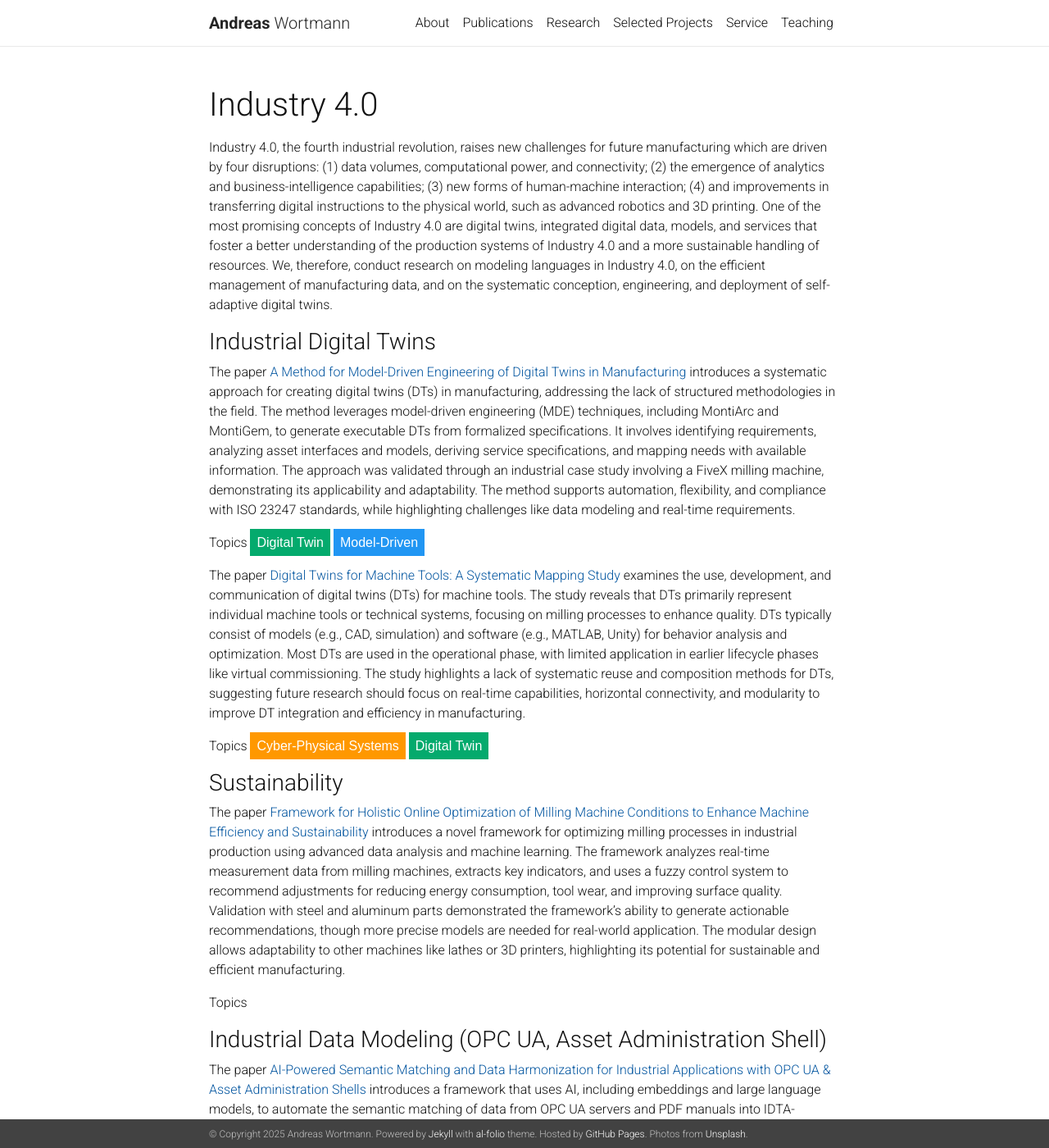
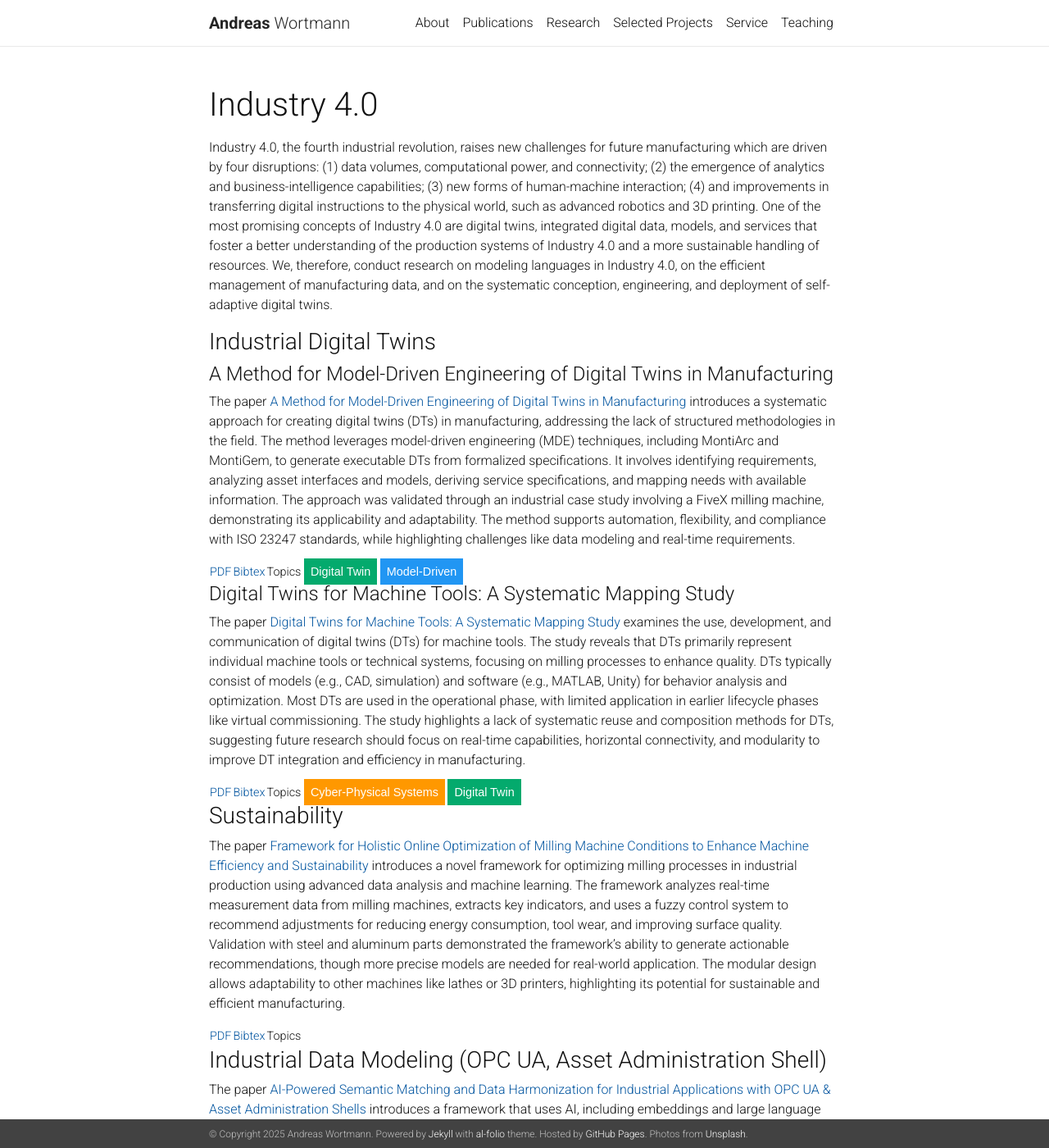
Before and after one commit to awortmann/awortmann.github.io, a Jekyll site: the page built from _pages/research/industry-40.md, in a window 1280 px wide and 1400 px high. Shown: the whole window at 82% size. Built offline with Jekyll 4.4.1, drawn with Linux system fonts in a browser that asks for light colours; nearby versions of some CDN libraries; a style sheet for code colours, icons or effects is not loaded.

Commit message:
Minor update

```diff
--- a/_pages/research/industry-40.md
+++ b/_pages/research/industry-40.md
@@ -10,20 +10,23 @@ Industry 4.0, the fourth industrial revolution, raises new challenges for future
 
 ### Industrial Digital Twins
 
+#### A Method for Model-Driven Engineering of Digital Twins in Manufacturing
+
 The paper [A Method for Model-Driven Engineering of Digital Twins in Manufacturing](https://awortmann.github.io/downloads/paper/A_Method_for_Model-Driven_Engineering_of_Digital_Twins_in_Manufacturing.pdf) introduces a systematic approach for creating digital twins (DTs) in manufacturing, addressing the lack of structured methodologies in the field. The method leverages model-driven engineering (MDE) techniques, including MontiArc and MontiGem, to generate executable DTs from formalized specifications. It involves identifying requirements, analyzing asset interfaces and models, deriving service specifications, and mapping needs with available information. The approach was validated through an industrial case study involving a FiveX milling machine, demonstrating its applicability and adaptability. The method supports automation, flexibility, and compliance with ISO 23247 standards, while highlighting challenges like data modeling and real-time requirements.
 
-Topics <span class="label dt">Digital Twin</span> <span class="label mde">Model-Driven</span>
+[PDF](https://awortmann.github.io/downloads/paper/A_Method_for_Model-Driven_Engineering_of_Digital_Twins_in_Manufacturing.pdf) | [Bibtex](https://raw.githubusercontent.com/awortmann/awortmann.github.io/master/_bibliography/andreaswortmann.bib) | Topics <span class="label dt">Digital Twin</span> <span class="label mde">Model-Driven</span>
 
-The paper [Digital Twins for Machine Tools: A Systematic Mapping Study](https://raw.githubusercontent.com/awortmann/awortmann.github.io/master/downloads/preprints/Digital_Twins_for_Machine_Tools_-_A_Systematic_Mapping_Study.pdf
-) examines the use, development, and communication of digital twins (DTs) for machine tools. The study reveals that DTs primarily represent individual machine tools or technical systems, focusing on milling processes to enhance quality. DTs typically consist of models (e.g., CAD, simulation) and software (e.g., MATLAB, Unity) for behavior analysis and optimization. Most DTs are used in the operational phase, with limited application in earlier lifecycle phases like virtual commissioning. The study highlights a lack of systematic reuse and composition methods for DTs, suggesting future research should focus on real-time capabilities, horizontal connectivity, and modularity to improve DT integration and efficiency in manufacturing.
+#### Digital Twins for Machine Tools: A Systematic Mapping Study
 
-Topics <span class="label cps">Cyber-Physical Systems</span> <span class="label dt">Digital Twin</span>
+The paper [Digital Twins for Machine Tools: A Systematic Mapping Study](https://raw.githubusercontent.com/awortmann/awortmann.github.io/master/downloads/preprints/Digital_Twins_for_Machine_Tools_-_A_Systematic_Mapping_Study.pdf) examines the use, development, and communication of digital twins (DTs) for machine tools. The study reveals that DTs primarily represent individual machine tools or technical systems, focusing on milling processes to enhance quality. DTs typically consist of models (e.g., CAD, simulation) and software (e.g., MATLAB, Unity) for behavior analysis and optimization. Most DTs are used in the operational phase, with limited application in earlier lifecycle phases like virtual commissioning. The study highlights a lack of systematic reuse and composition methods for DTs, suggesting future research should focus on real-time capabilities, horizontal connectivity, and modularity to improve DT integration and efficiency in manufacturing.
+
+[PDF](https://raw.githubusercontent.com/awortmann/awortmann.github.io/master/downloads/preprints/Digital_Twins_for_Machine_Tools_-_A_Systematic_Mapping_Study.pdf) | [Bibtex](https://raw.githubusercontent.com/awortmann/awortmann.github.io/master/_bibliography/andreaswortmann.bib) | Topics <span class="label cps">Cyber-Physical Systems</span> <span class="label dt">Digital Twin</span>
 
 ### Sustainability
 
 The paper [Framework for Holistic Online Optimization of Milling Machine Conditions to Enhance Machine Efficiency and Sustainability](https://awortmann.github.io/downloads/paper/Framework_for_Holistic_Online_Optimization_of_Milling_Machine_Conditions_to_Enhance_Machine_Efficiency_and_Sustainability.pdf) introduces a novel framework for optimizing milling processes in industrial production using advanced data analysis and machine learning. The framework analyzes real-time measurement data from milling machines, extracts key indicators, and uses a fuzzy control system to recommend adjustments for reducing energy consumption, tool wear, and improving surface quality. Validation with steel and aluminum parts demonstrated the framework's ability to generate actionable recommendations, though more precise models are needed for real-world application. The modular design allows adaptability to other machines like lathes or 3D printers, highlighting its potential for sustainable and efficient manufacturing.
 
-Topics <span class="label cpt">Cyber-Physical Systems</span>
+[PDF](https://awortmann.github.io/downloads/paper/Framework_for_Holistic_Online_Optimization_of_Milling_Machine_Conditions_to_Enhance_Machine_Efficiency_and_Sustainability.pdf) | [Bibtex](https://raw.githubusercontent.com/awortmann/awortmann.github.io/master/_bibliography/andreaswortmann.bib) | Topics <span class="label cpt">Cyber-Physical Systems</span>
 
 ### Industrial Data Modeling (OPC UA, Asset Administration Shell)
 
```
